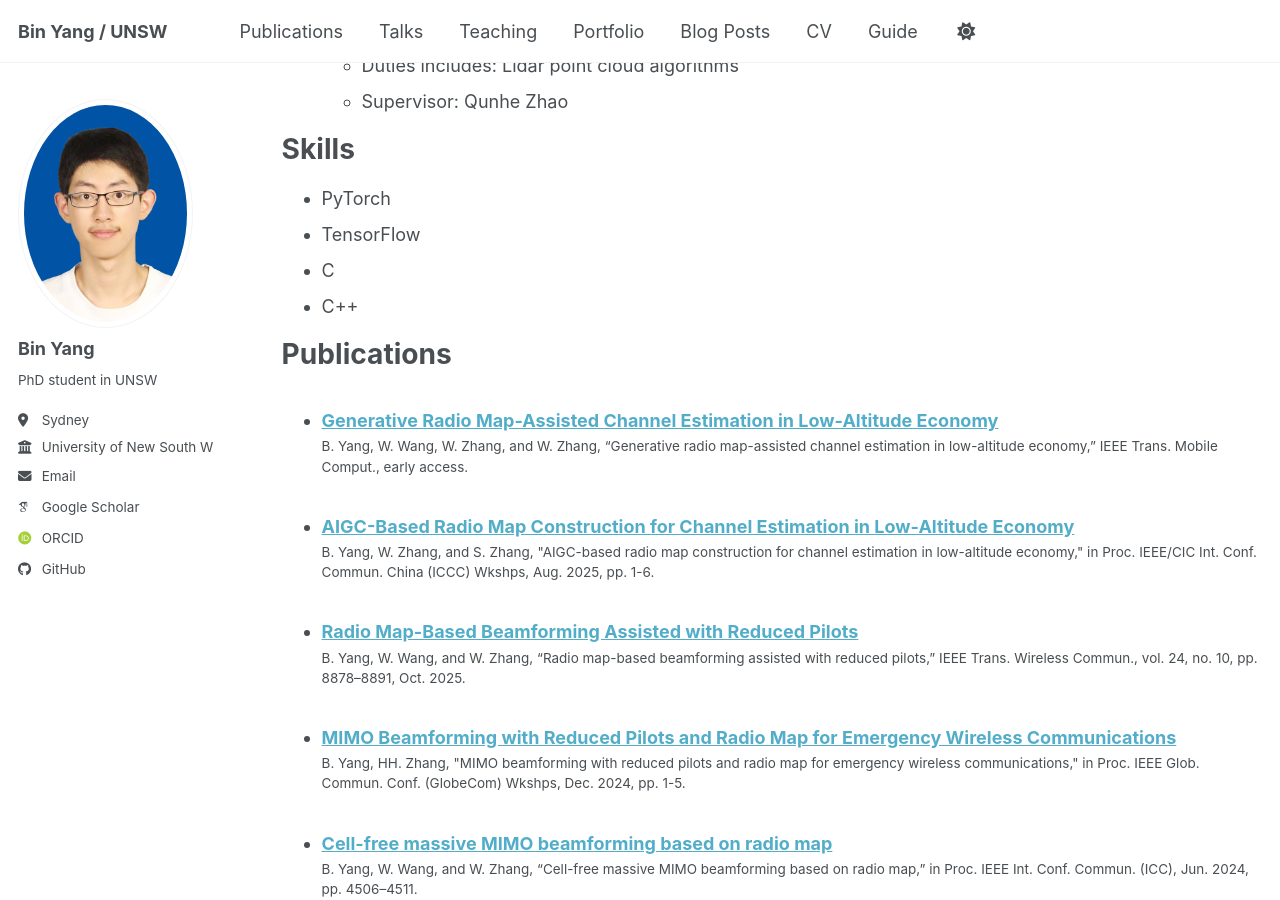
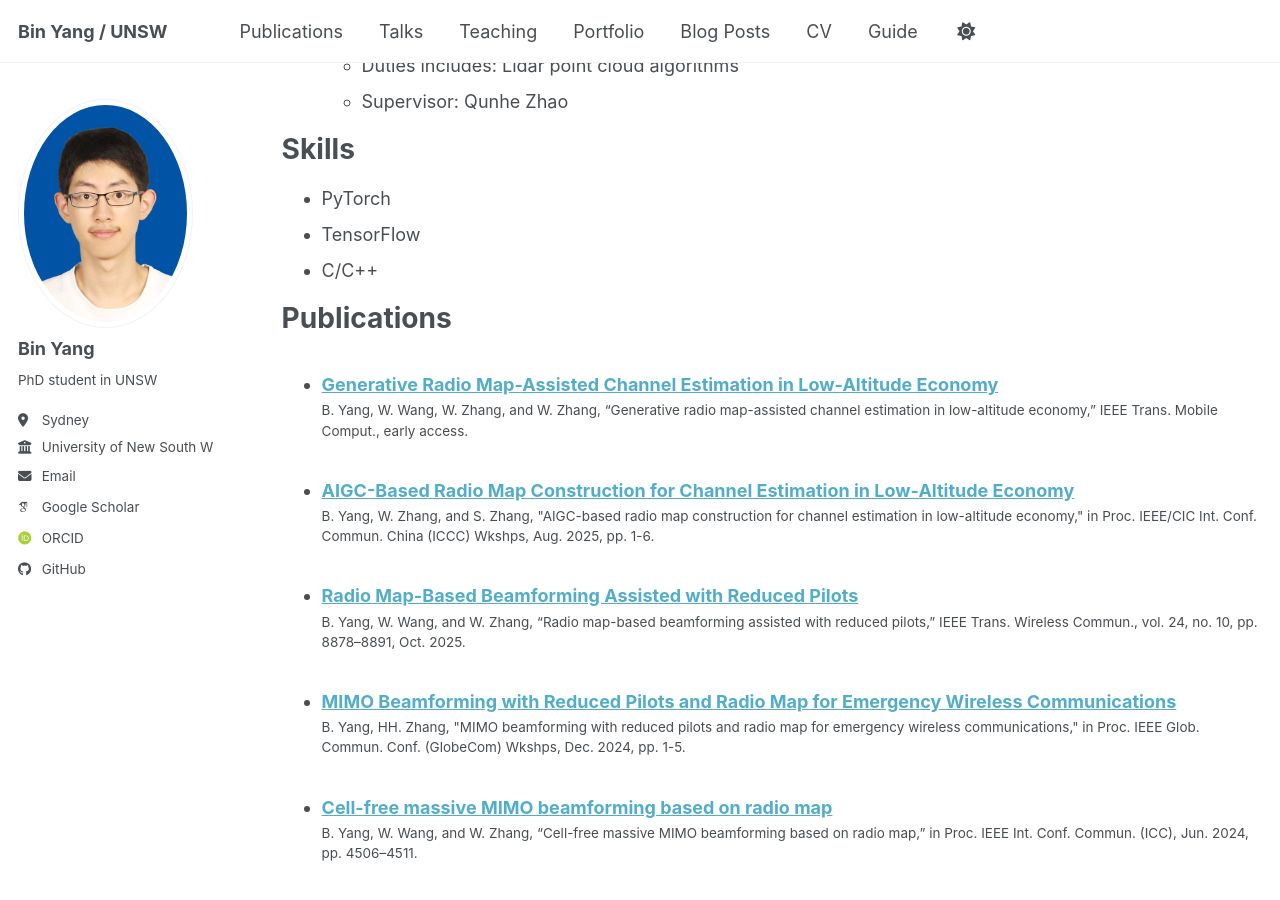
Before and after one commit to yangbin-xd/yangbin-xd.github.io, a Jekyll site: the page built from _pages/cv.md, in a window 1280 px wide and 900 px high, scrolled down 382 px. Built offline with Jekyll 4.4.1, drawn with Linux system fonts in a browser that asks for light colours; some web fonts are replaced; a script bundle is joined from its source files by our own code; library files that are not in the unit come from our copies.

Commit message:
Combine C and C++ into one skill entry
Merge C and C++ into "C/C++" since they are typically listed together.

```diff
--- a/_pages/cv.md
+++ b/_pages/cv.md
@@ -26,8 +26,7 @@ Skills
 ======
 * PyTorch
 * TensorFlow
-* C
-* C++
+* C/C++
 
 Publications
 ======
```
